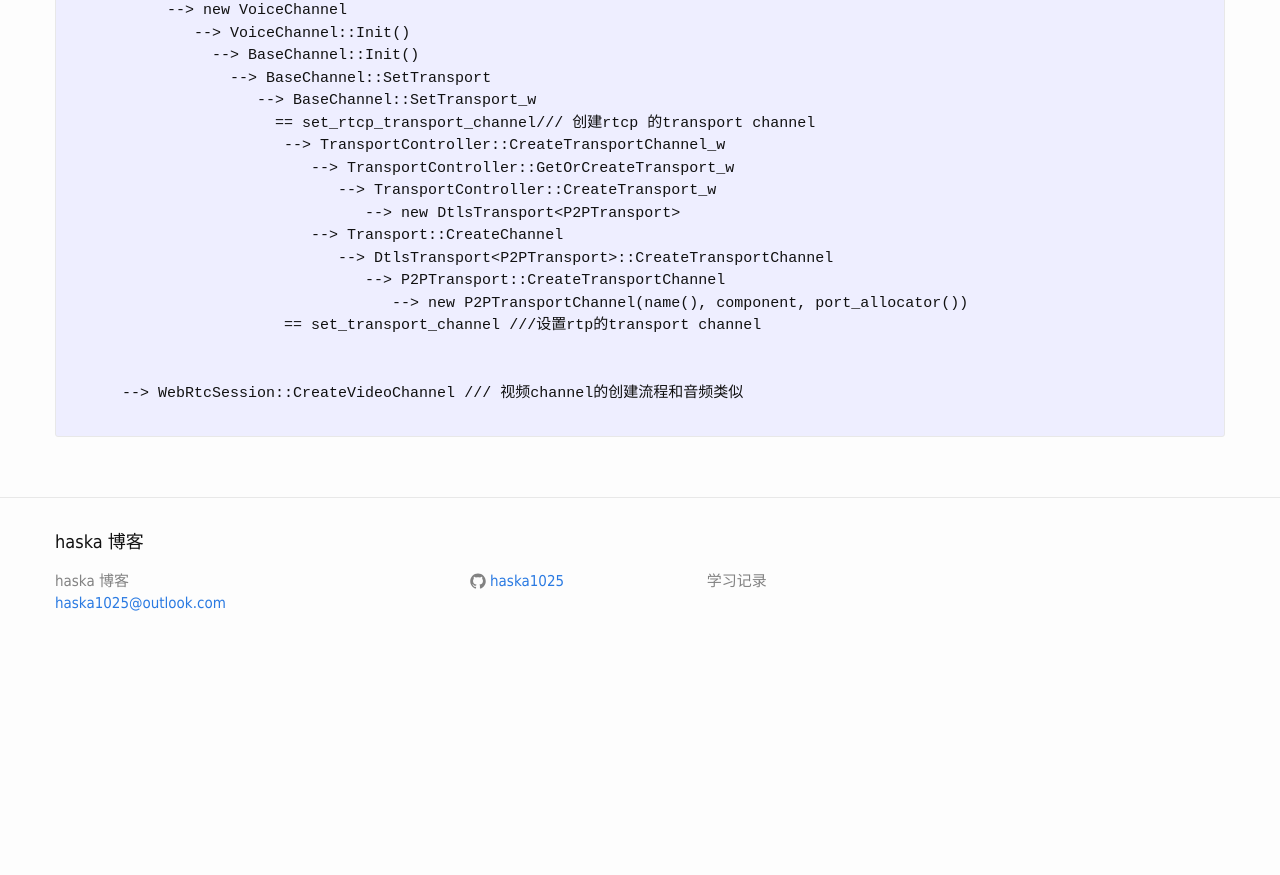
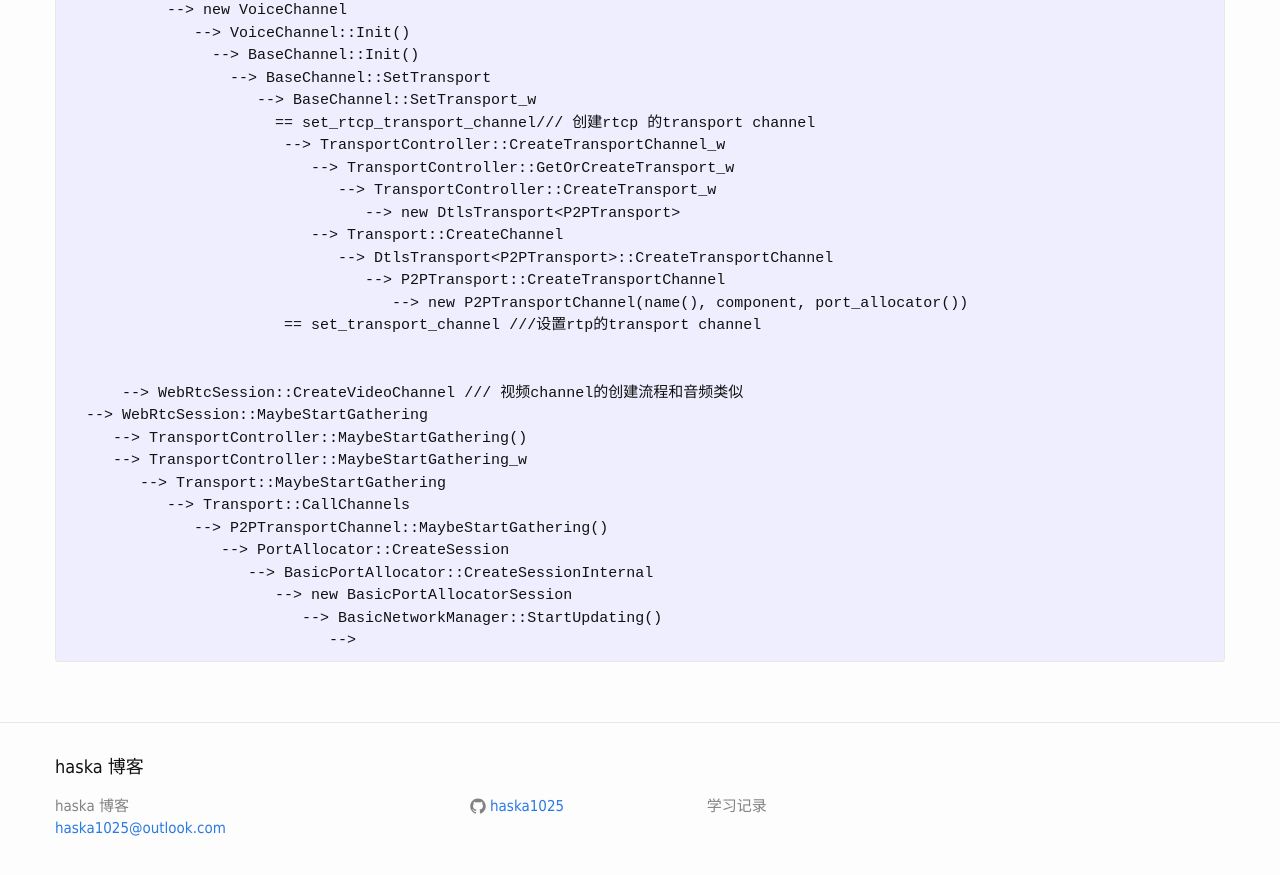
Before and after one commit to haska1025/haska1025.github.io, a Jekyll site: the page built from _posts/2019-01-21-create_offer.md, in a window 1280 px wide and 900 px high, scrolled down 2090 px. Shown: the top 875 px of the window. Built offline with Jekyll 4.4.1, drawn with Linux system fonts in a browser that asks for light colours; our own code applies the rules of GitHub Pages for plain Markdown files; before the commit the page ends 2765 px from its top, so only the background shows below that.

Commit message:
Update 2019-01-21-create_offer.md

````diff
--- a/_posts/2019-01-21-create_offer.md
+++ b/_posts/2019-01-21-create_offer.md
@@ -76,7 +76,7 @@ PeerConnectionFactory::Initialize -----初始化
 
 ```c
 PeerConnection::SetLocalDescription
---> WebRtcSession::SetLocalDescription
+ --> WebRtcSession::SetLocalDescription
    --> WebRtcSession::CreateChannels
       --> WebRtcSession::CreateVoiceChannel/// 音频channel的创建流程
         --> ChannelManager::CreateVoiceChannel_w
@@ -101,5 +101,15 @@ PeerConnection::SetLocalDescription
 
 
       --> WebRtcSession::CreateVideoChannel /// 视频channel的创建流程和音频类似
-
+  --> WebRtcSession::MaybeStartGathering
+     --> TransportController::MaybeStartGathering()
+     --> TransportController::MaybeStartGathering_w
+        --> Transport::MaybeStartGathering
+           --> Transport::CallChannels
+              --> P2PTransportChannel::MaybeStartGathering()
+                 --> PortAllocator::CreateSession
+                    --> BasicPortAllocator::CreateSessionInternal
+                       --> new BasicPortAllocatorSession
+                          --> BasicNetworkManager::StartUpdating()
+                             -->
  ```
````
